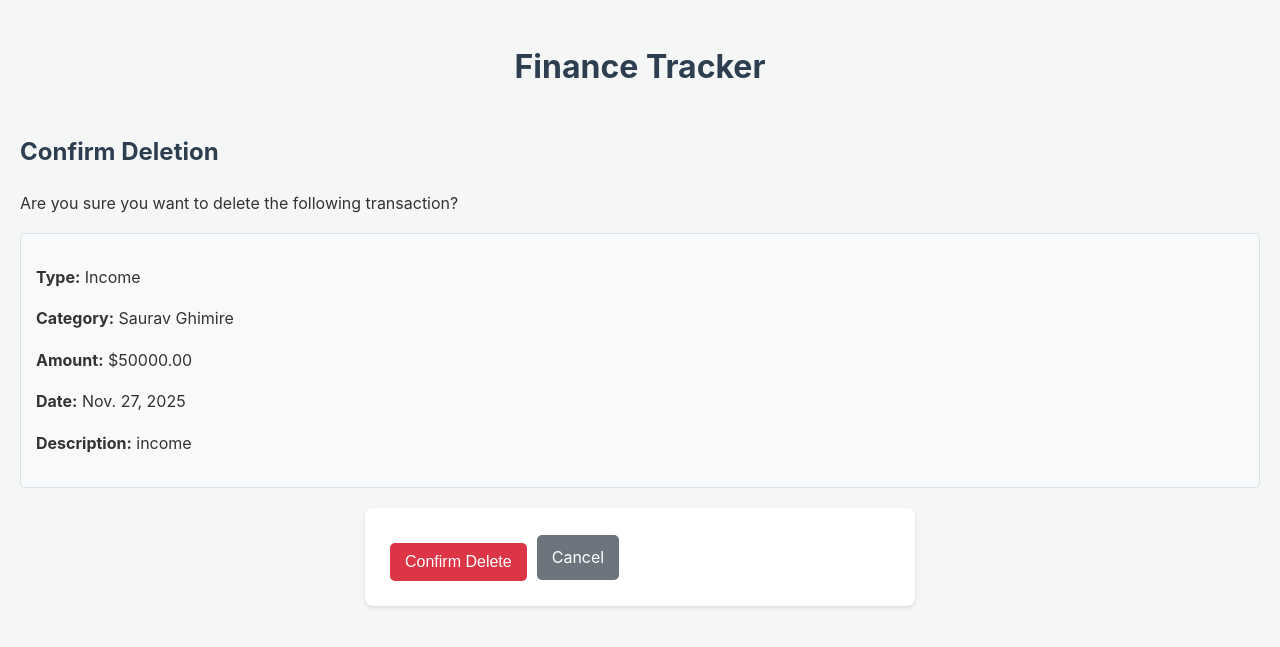
After one commit to SAURAV878/finance-tracker, a Django app: page /transaction/1/delete/ in a window 1280 px wide. The commit adds this page. Shown: the top 647 px of the page. Run offline with Django 5.2, Linux system fonts and the light colour scheme; a user stored in the database is signed in; data comes from the database, SQL or seed files in the repository.

Commit message:
feat: add delete transcations

```diff
--- a/tracker/static/tracker/style.css
+++ b/tracker/static/tracker/style.css
@@ -145,3 +145,19 @@ form + a:hover {
     color: #212529;
     text-decoration: none;
 }
+
+.btn-delete {
+    background-color: #dc3545; /* Danger red */
+    color: white;
+    padding: 5px 10px;
+    border-radius: 4px;
+    text-decoration: none;
+    font-size: 0.9em;
+    transition: background-color 0.3s ease;
+}
+
+.btn-delete:hover {
+    background-color: #c82333;
+    color: white;
+    text-decoration: none;
+}
--- a/tracker/templates/tracker/dashboard.html
+++ b/tracker/templates/tracker/dashboard.html
@@ -47,6 +47,7 @@
                 <td>{{ transaction.description }}</td>
                 <td>
                     <a href="{% url 'tracker:edit_transaction' pk=transaction.pk %}" class="btn-edit">Edit</a>
+                    <a href="{% url 'tracker:delete_transaction' pk=transaction.pk %}" class="btn-delete">Delete</a>
                 </td>
             </tr>
             {% endfor %}
--- /dev/null
+++ b/tracker/templates/tracker/transaction_confirm_delete.html
@@ -0,0 +1,20 @@
+{% extends 'tracker/base.html' %}
+
+{% block content %}
+  <h2>Confirm Deletion</h2>
+  <p>Are you sure you want to delete the following transaction?</p>
+
+  <div class="transaction-details" style="background-color: #f8f9fa; border: 1px solid #dee2e6; padding: 15px; border-radius: 5px; margin-bottom: 20px;">
+    <p><strong>Type:</strong> {{ transaction.type|title }}</p>
+    <p><strong>Category:</strong> {{ transaction.category.name }}</p>
+    <p><strong>Amount:</strong> ${{ transaction.amount }}</p>
+    <p><strong>Date:</strong> {{ transaction.date }}</p>
+    <p><strong>Description:</strong> {{ transaction.description|default:"N/A" }}</p>
+  </div>
+
+  <form method="post" style="display: flex; align-items: center; gap: 10px;">
+    {% csrf_token %}
+    <button type="submit" class="btn-delete" style="background-color: #dc3545; color: white; border: none; padding: 10px 15px; border-radius: 5px; cursor: pointer;">Confirm Delete</button>
+    <a href="{% url 'tracker:dashboard' %}" class="btn-cancel" style="text-decoration: none; padding: 10px 15px; background-color: #6c757d; color: white; border-radius: 5px;">Cancel</a>
+  </form>
+{% endblock %}
--- a/tracker/urls.py
+++ b/tracker/urls.py
@@ -9,4 +9,5 @@ urlpatterns = [
     path('',  views.dashboard, name = 'dashboard'),
     path('add/', views.add_transaction, name='add_transaction'),
     path('transaction/<int:pk>/edit/', views.edit_transaction, name='edit_transaction'),
+    path('transaction/<int:pk>/delete/', views.delete_transaction, name='delete_transaction'),
 ]
--- a/tracker/views.py
+++ b/tracker/views.py
@@ -39,7 +39,7 @@ def add_transaction(request):
 
 @login_required
 def edit_transaction(request, pk):
-    transaction = get_object_or_404(Transaction, pk=pk, user=request.user) # Fetch the object
+    transaction = get_object_or_404(Transaction, pk=pk, user=request.user)
     if request.method == 'POST':
         form = TransactionForm(request.POST, instance=transaction, user=request.user)
         if form.is_valid():
@@ -49,3 +49,12 @@ def edit_transaction(request, pk):
         form = TransactionForm(instance=transaction, user=request.user)
 
     return render(request, 'tracker/transaction_form.html', {'form': form, 'title': 'Edit Transaction'})
+
+@login_required
+def delete_transaction(request, pk):
+    transaction = get_object_or_404(Transaction, pk=pk, user=request.user)
+    if request.method == 'POST':
+        transaction.delete()
+        return redirect('tracker:dashboard')
+
+    return render(request, 'tracker/transaction_confirm_delete.html', {'transaction': transaction})
```
